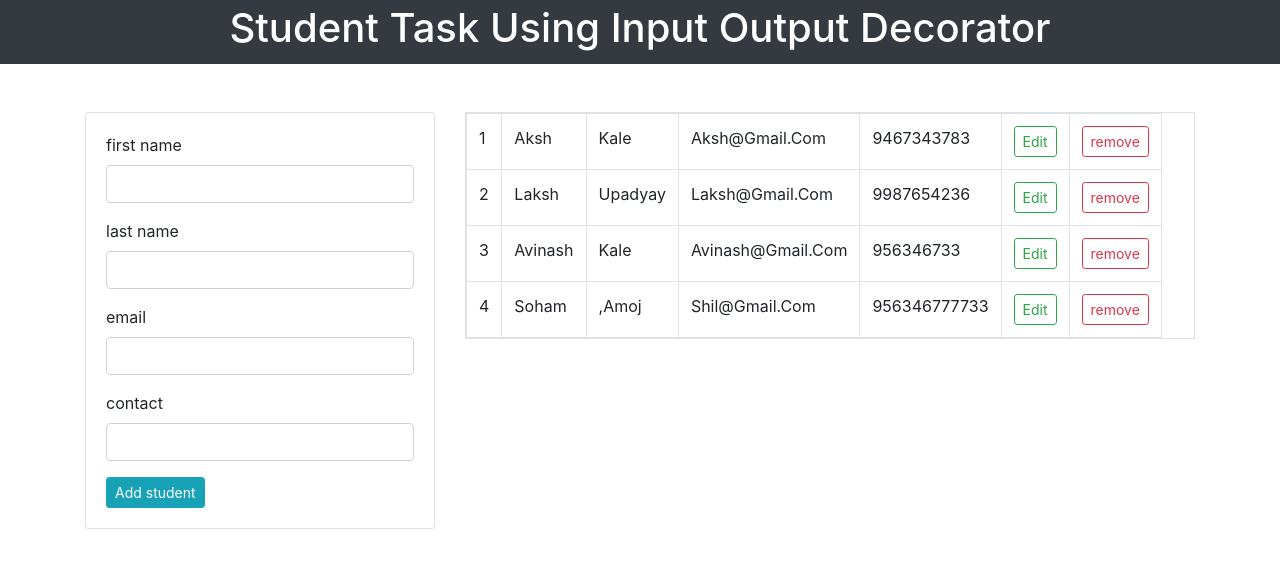
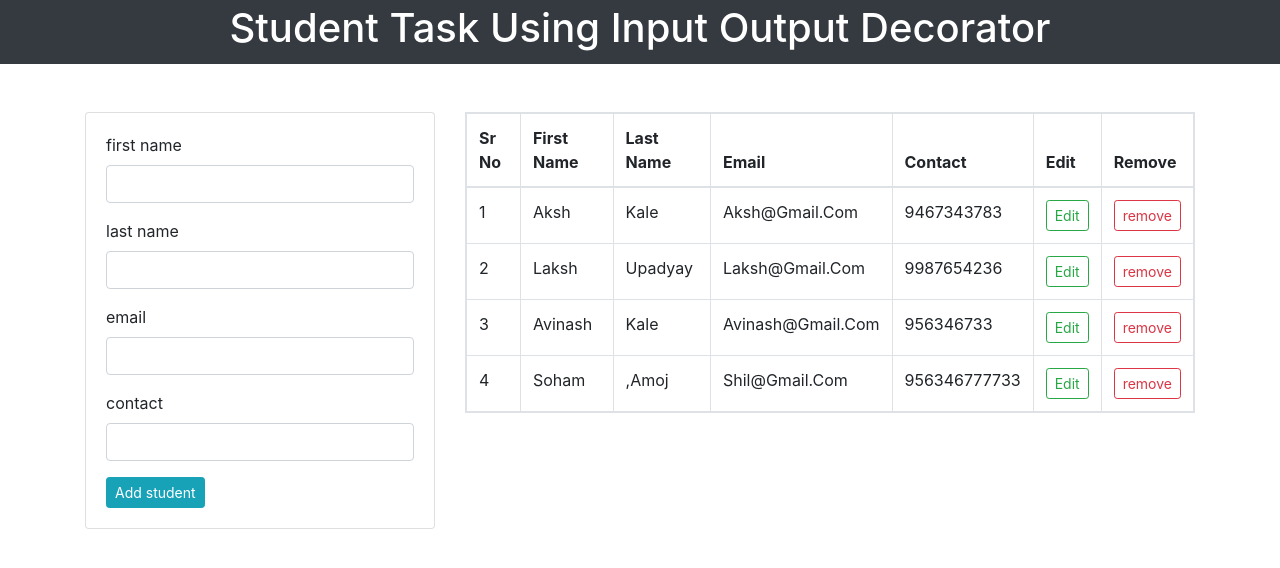
Before and after one commit to akashbalajikale/IO-stdtask, an Angular app: page / in a window 1280 px wide. Shown: the top 568 px of the page. Built offline with nearby package versions, Linux system fonts and the light colour scheme.

Commit message:
first commit

```diff
--- a/src/app/shared/components/std-table/std-table.component.html
+++ b/src/app/shared/components/std-table/std-table.component.html
@@ -1,6 +1,6 @@
  <table class="table table-bordered table-responsive text-capitalize" *ngIf="getDataparent.length > 0; else noData">
     <thead>
-        <!-- <tr>
+        <tr>
             <th>sr no</th>
             <th>first name</th>
             <th>last name</th>
@@ -8,7 +8,7 @@
             <th>contact</th>
             <th>Edit</th>
             <th>remove</th>
-        </tr> -->
+        </tr>
     </thead>
     <tbody>
         <tr *ngFor="let std of getDataparent; let i = index">
--- a/src/app/shared/components/std-table/std-table.component.ts
+++ b/src/app/shared/components/std-table/std-table.component.ts
@@ -18,11 +18,11 @@ export class StdTableComponent implements OnInit {
   ngOnInit(): void {
   }
 
-  // onEdit(std: istd){
-  //   this.emitstdobj.emit(std)
-  //   console.log(std);
+  onEdit(std: istd){
+    this.emitstdobj.emit(std)
+    console.log(std);
 
-  // }
+  }
 
   onRemove(stdId: string){
     this.emitDeletstd.emit(stdId)
```
